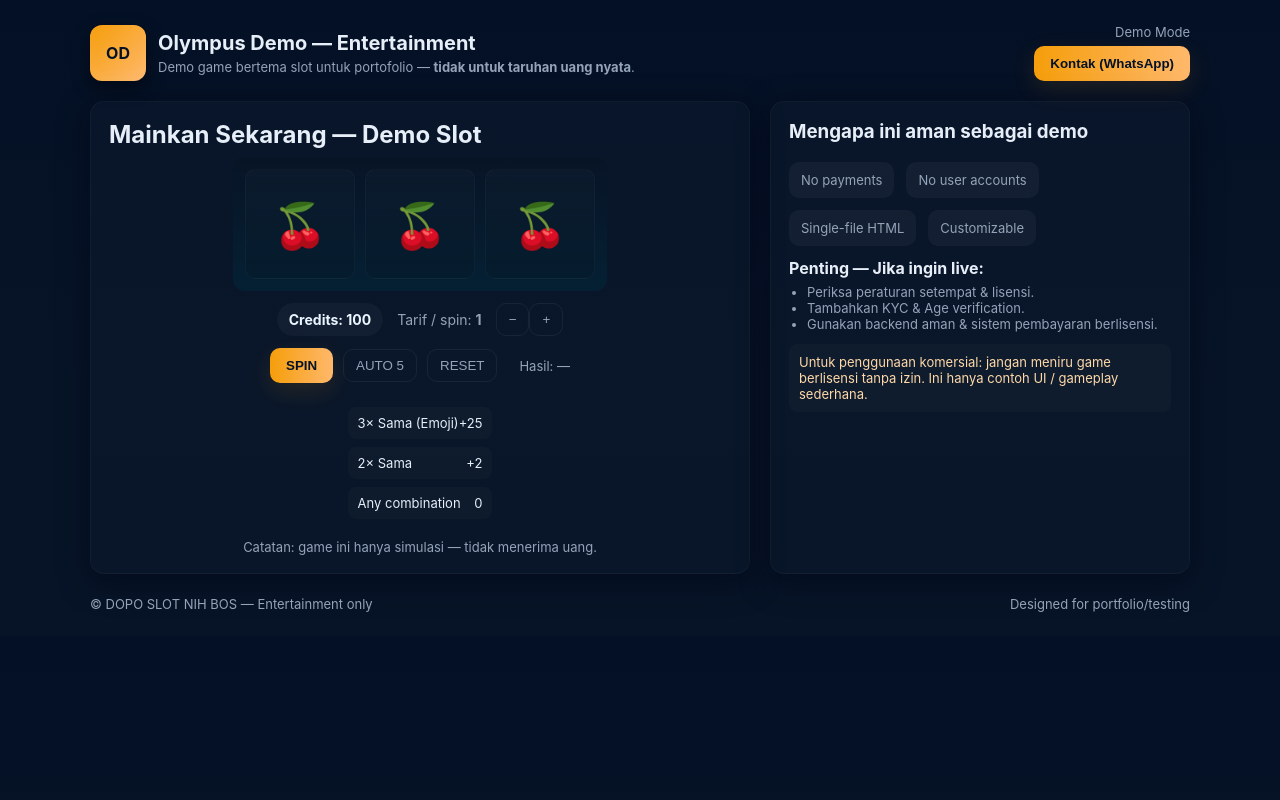
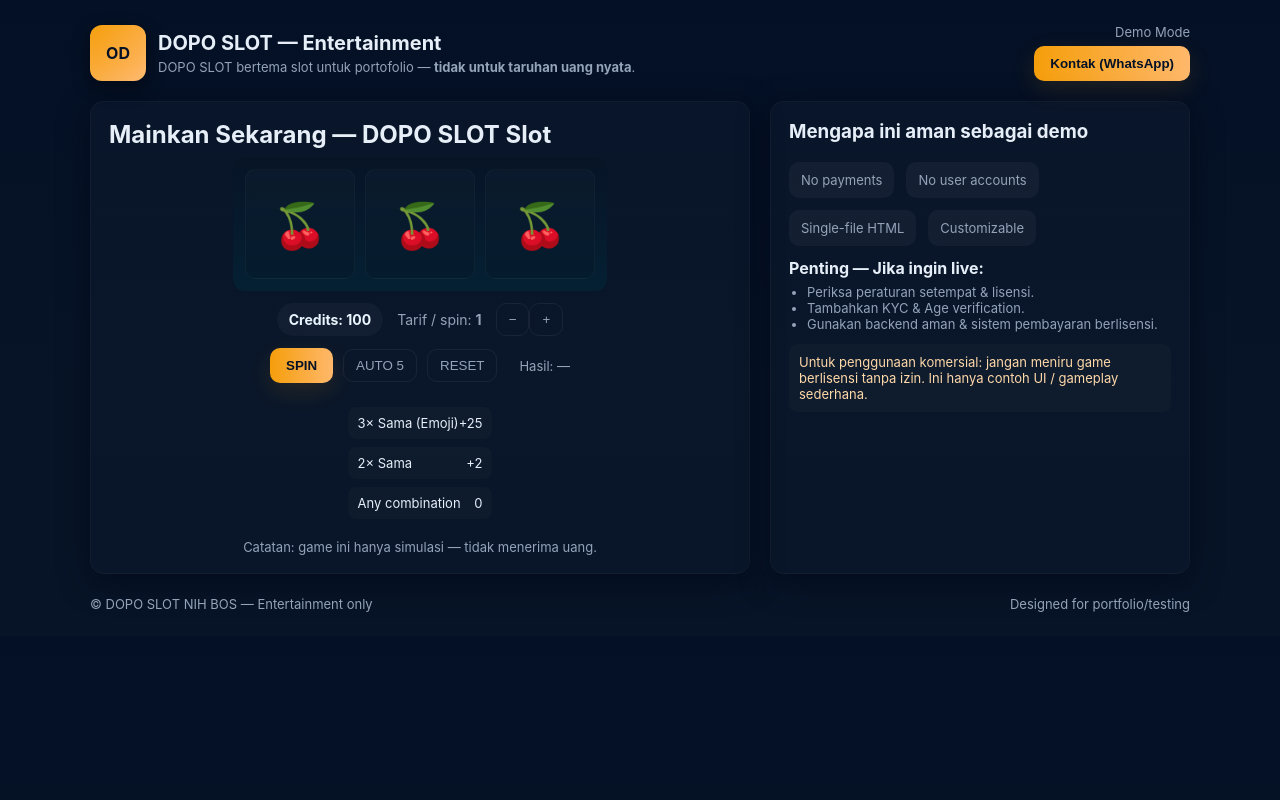
Before and after one commit to joiboiy/DOPO_SLOT, a plain HTML site: page index.html in a window 1280 px wide. Drawn offline with Linux system fonts and the light colour scheme.

Commit message:
Update index.html

```diff
--- a/index.html
+++ b/index.html
@@ -3,7 +3,7 @@
 <head>
   <meta charset="utf-8" />
   <meta name="viewport" content="width=device-width,initial-scale=1" />
-  <title> DOPO SLOT NIH BOS — Entertainment Slot</title>
+  <title> DOPO SLOT NIH — Entertainment Slot</title>
   <style>
     :root{
       --bg:#0f1724; --card:#0b1220; --accent:#f59e0b; --muted:#94a3b8;
@@ -86,8 +86,8 @@
       <div class="brand">
         <div class="logo">OD</div>
         <div>
-          <h1>Olympus Demo — Entertainment</h1>
-          <p class="lead">Demo game bertema slot untuk portofolio — <strong>tidak untuk taruhan uang nyata</strong>.</p>
+          <h1>DOPO SLOT — Entertainment</h1>
+          <p class="lead">DOPO SLOT bertema slot untuk portofolio — <strong>tidak untuk taruhan uang nyata</strong>.</p>
         </div>
       </div>
       <div style="text-align:right">
@@ -98,7 +98,7 @@
 
     <section class="hero">
       <div class="card">
-        <h2 style="margin:0 0 8px">Mainkan Sekarang — Demo Slot</h2>
+        <h2 style="margin:0 0 8px">Mainkan Sekarang — DOPO SLOT Slot</h2>
         <div class="slot-wrap">
           <div class="reels" id="reels">
             <div class="reel" data-index="0"><div class="strip" id="strip0"></div></div>
```
